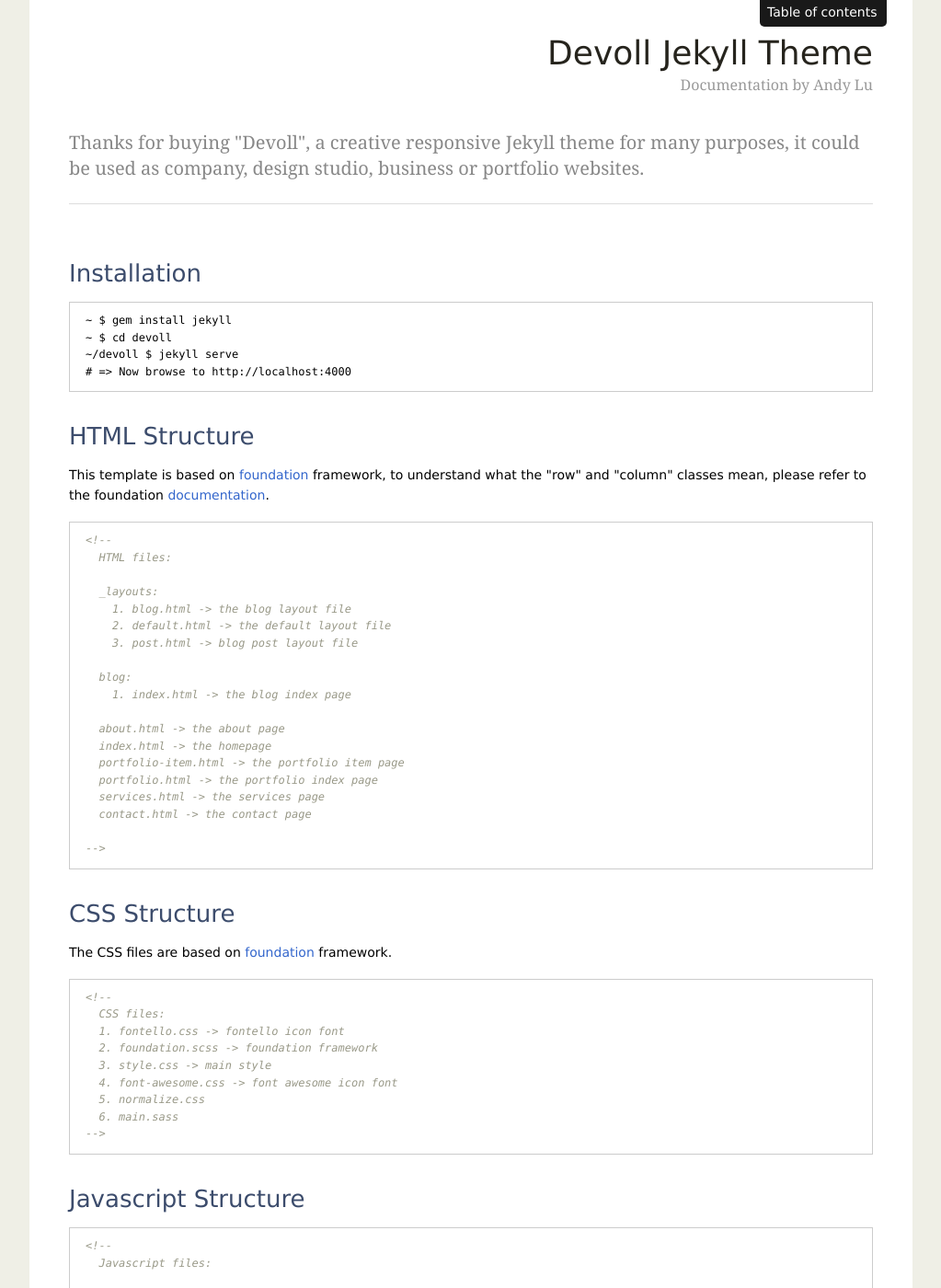
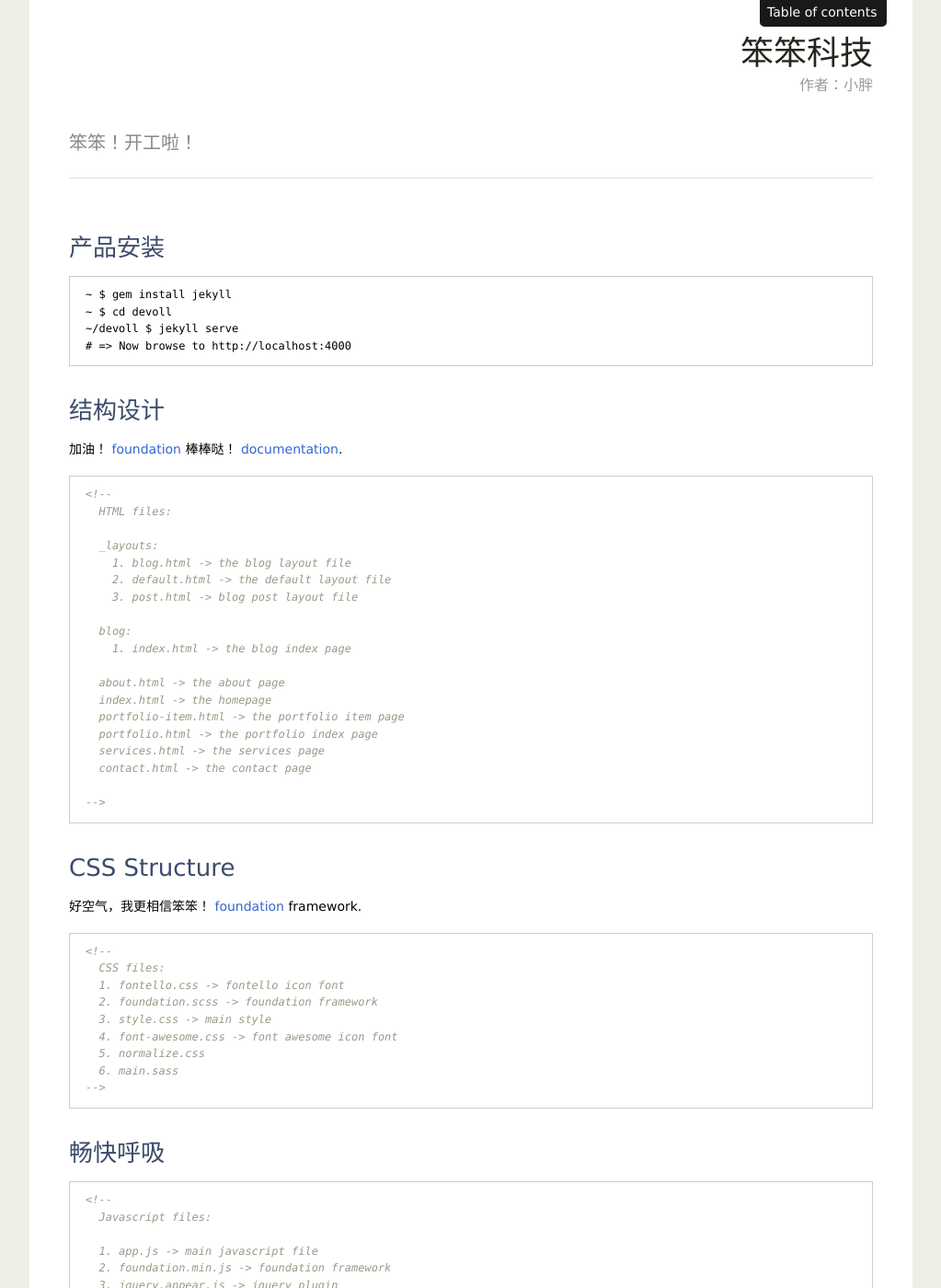
Before and after one commit to braveheart007/braveheart007.github.io, a Jekyll site: the page doc/documentation.html, which Jekyll copies as it is, in a window 1280 px wide and 1400 px high. Shown: the whole window at 92% size, without its empty margins (128-1151 px from the left). Built offline with Jekyll 4.4.1, drawn with Linux system fonts in a browser that asks for light colours; some of the changed text lies outside the part shown.

Commit message:
Update documentation.html

```diff
--- a/doc/documentation.html
+++ b/doc/documentation.html
@@ -2,7 +2,7 @@
 <html>
   <head>
     <meta charset='utf-8'>
-    <title>Documentation</title>
+    <title>文件</title>
     <link href="assets/css/documentation.css" media="screen" rel="stylesheet" type="text/css" />
     <script src="assets/js/documentation.js" type="text/javascript"></script>
 
@@ -10,26 +10,24 @@
   <body>
     <div id='main'>
       <h1>
-        Devoll Jekyll Theme
+        笨笨科技
       </h1>
-      <p id='author'>Documentation by Andy Lu</p>
+      <p id='author'>作者：小胖</p>
       <p id='intro'>
-        Thanks for buying
-        "Devoll",
-        a creative responsive Jekyll theme for many purposes, it could be used as company, design studio, business or portfolio websites.
+        笨笨！开工啦！
       </p>
       <div class='section'>
-        <h2>Installation</h2>
+        <h2>产品安装</h2>
         <style type='text/css'>
           .CodeRay .error { background: none; color: #000; }
         </style>
 
         <pre class="CodeRay"><code>~ $ gem install jekyll&#x000A;~ $ cd devoll&#x000A;~/devoll $ jekyll serve&#x000A;# =<span class="error">&gt;</span> Now browse to http://localhost:4000</code></pre>
-        <h2>HTML Structure</h2>
+        <h2>结构设计</h2>
         <p>
-          This template is based on
+          加油！
           <a target="_blank" href="http://foundation.zurb.com/">foundation</a>
-          framework, to understand what the "row" and "column" classes mean, please refer to the foundation
+          棒棒哒！
           <a target="_blank" href="http://foundation.zurb.com/docs">documentation</a>.
         </p>
 
@@ -38,7 +36,7 @@
       <div class='section'>
         <h2>CSS Structure</h2>
         <p>
-          The CSS files are based on
+          好空气，我更相信笨笨！
           <a target="_blank" href="http://foundation.zurb.com/">foundation</a>
           framework.
         </p>
@@ -46,34 +44,34 @@
         <pre class="CodeRay"><code><span class="comment">&lt;!--&#x000A;  CSS files:&#x000A;  1. fontello.css -&gt; fontello icon font&#x000A;  2. foundation.scss -&gt; foundation framework&#x000A;  3. style.css -&gt; main style&#x000A;  4. font-awesome.css -&gt; font awesome icon font&#x000A;  5. normalize.css&#x000A;  6. main.sass&#x000A;--&gt;</span></code></pre>
       </div>
       <div class='section'>
-        <h2>Javascript Structure</h2>
+        <h2>畅快呼吸</h2>
 
         <pre class="CodeRay"><code><span class="comment">&lt;!--&#x000A;  Javascript files:&#x000A;  &#x000A;  1. app.js -&gt; main javascript file&#x000A;  2. foundation.min.js -&gt; foundation framework&#x000A;  3. jquery.appear.js -&gt; jquery plugin&#x000A;  4. jquery.countTo.js -&gt; jquery plugin&#x000A;  5. jquery.min.js -&gt; jquery itself&#x000A;  6. modernizr.js -&gt; just modernizr&#x000A;  7. imagesloaded.pkgd.min.js&#x000A;  8. jquery.easing.1.3.js&#x000A;  9. jquery.sequence-min.js&#x000A;  10. jquery.validate.js&#x000A;  11. json2.js&#x000A;  12. libs.js&#x000A;  13. masonry.pkgd.js&#x000A;  14. slick.min.js&#x000A;--&gt;</span></code></pre>
       </div>
       <div class='section'>
-        <h2>Contact form</h2>
+        <h2>联系</h2>
         <p>
-          It's just a placeholder, just the design, you have to implement the backend for sending email, usually that is done by a PHP script.
+          不经历风雨，怎么见彩虹！
         </p>
       </div>
       <div class='section'>
-        <h2>Version and updates</h2>
+        <h2>版本更新</h2>
 
         <pre class="CodeRay"><code>Version: 1.0&#x000A;&#x000A;Date of release: 2015/04/15&#x000A;&#x000A;Updates:&#x000A;  * initial release&#x000A;&#x000A;Version history:&#x000A;  * 2015/04/15 initial release</code></pre>
       </div>
       <div class='section'>
-        <h2>Credits</h2>
+        <h2>信用</h2>
 
         <pre class="CodeRay"><code>Fonts:&#x000A;  1. Raleway: http://www.google.com/fonts/specimen/Raleway&#x000A;&#x000A;Javascript files:&#x000A;  1. foundation.min.js: http://foundation.zurb.com/&#x000A;  2. jquery.appear.js: https://github.com/morr/jquery.appear&#x000A;  3. jquery.countTo.js: https://github.com/mhuggins/jquery-countTo&#x000A;  4. jquery.min.js: http://jquery.com/&#x000A;  5. modernizr.js: http://modernizr.com/</code></pre>
       </div>
       <p id='rate'>
         Thanks again for purchasing this template.
         <br>
-        Please contact me via
-        <a href='mailto:honryou@gmail.com'>honryou@gmail.com</a>
-        if you want to.
+        给笨笨写信！
+        <a href='mailto:ecobentech@163.com'>ecobentech@163.com</a>
+       如果你想笨笨了！
         <br>
-        And please go to your themeforest downloads page to rate this template when you have time.
+       更多合作，更美期待！
       </p>
     </div>
     <!-- %p#hire-me -->
```
